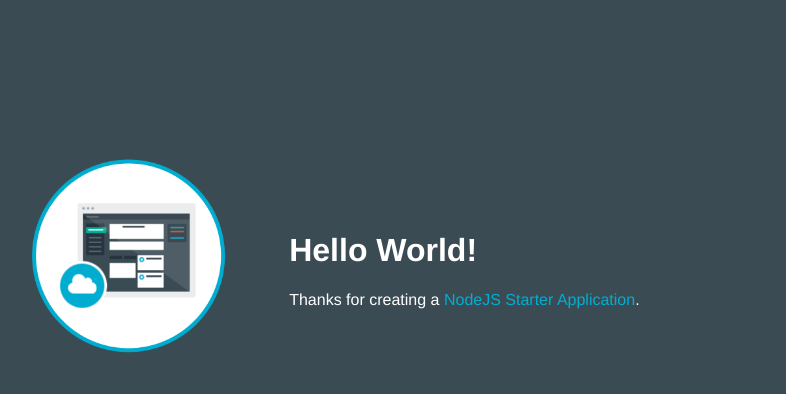
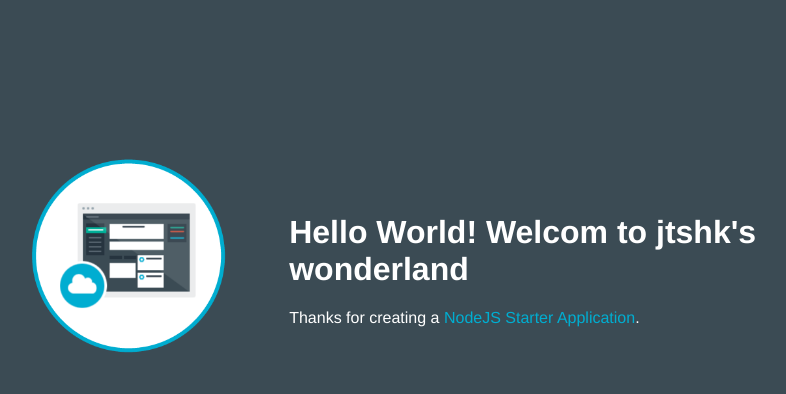
Before and after one commit to jtshk/My-Insight-App-1481526398895, a website: page public/index.html in a window 1280 px wide. Shown: the whole page, without its empty margins (253-1039 px from the left). Drawn offline with Linux system fonts and the light colour scheme.

Commit message:
Update index.html

```diff
--- a/public/index.html
+++ b/public/index.html
@@ -16,7 +16,7 @@
           <img class = "newappIcon" src="images/newapp-icon.png">
         </td>
         <td>
-          <h1 id="message">Hello World!</h1>
+          <h1 id="message">Hello World! Welcom to jtshk's wonderland</h1>
           <p class='description'></p> Thanks for creating a <span class = "blue">NodeJS Starter Application</span>.
         </td>
       </tr>
```
